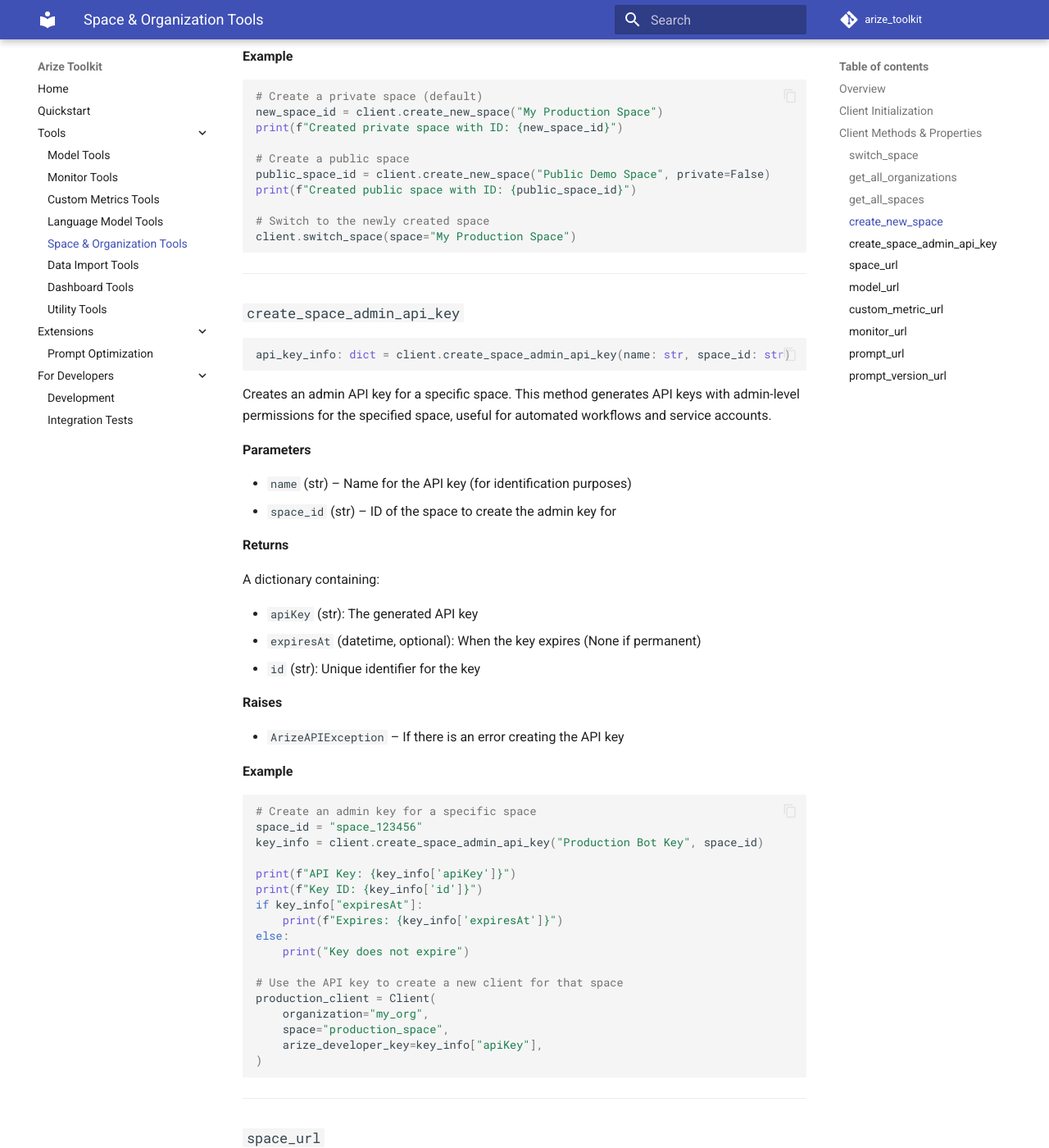
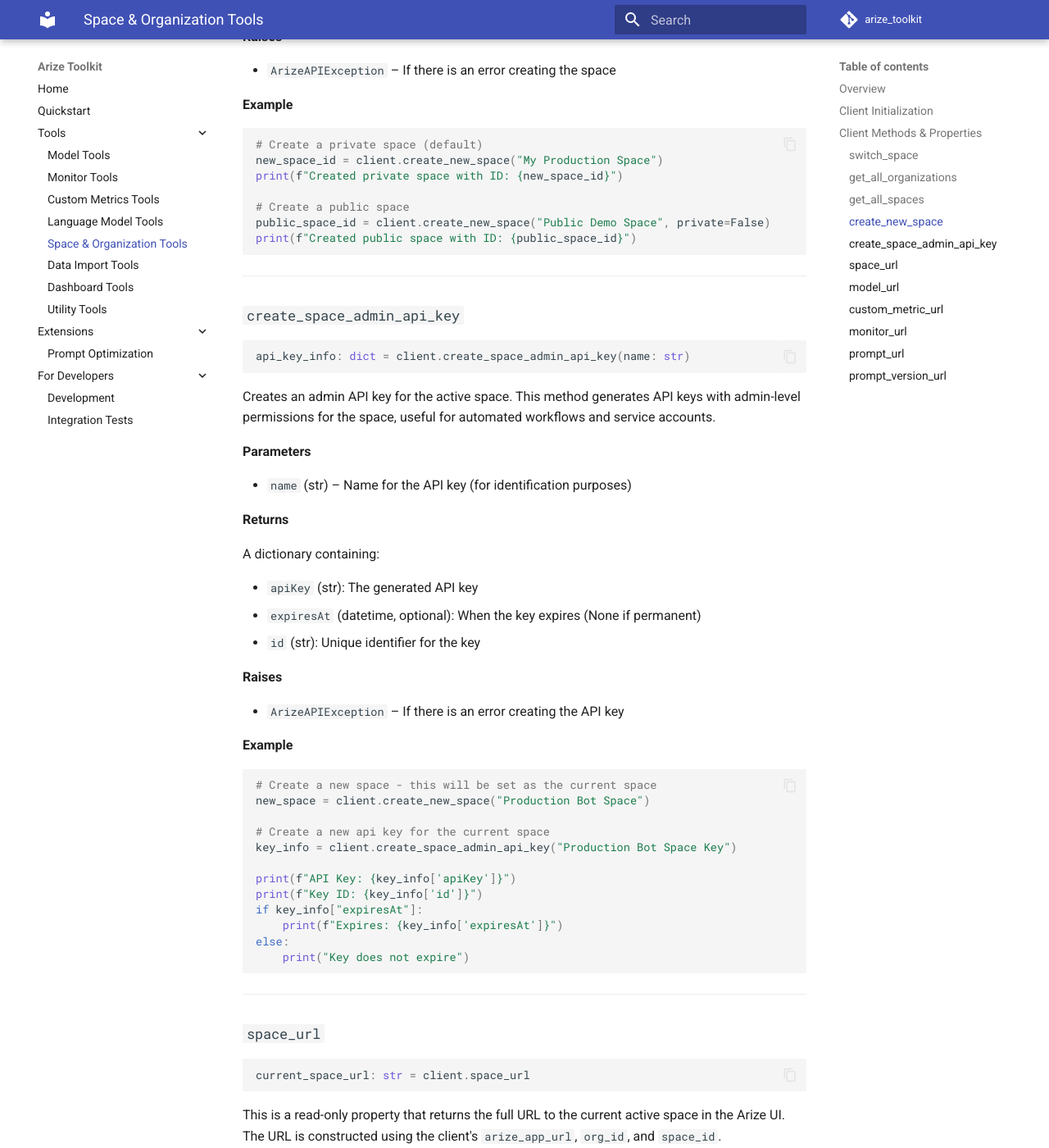
Before and after one commit to duncankmckinnon/arize_toolkit, an MkDocs documentation site: the page built from docs_site/docs/space_and_organization_tools.md, in a window 1280 px wide and 1400 px high, scrolled down 4968 px. Shown: the whole window at 82% size. Built offline with MkDocs 1.6.1 and Material for MkDocs 9.7.7, drawn with Linux system fonts in a browser that asks for light colours; comment, search, counter and statistics services are not loaded; some of the changed text lies outside the part shown.

Commit message:
updating docs

````diff
--- a/docs_site/docs/space_and_organization_tools.md
+++ b/docs_site/docs/space_and_organization_tools.md
@@ -195,6 +195,7 @@
 
 - `name` (str) – Name for the new space
 - `private` (bool, optional) – Whether the space should be private. Defaults to True.
+- `set_as_active` (bool, optional) – Whether the client should switch to the new space. Defaults to True.
 
 **Returns**
 
@@ -214,9 +215,6 @@
 # Create a public space
 public_space_id = client.create_new_space("Public Demo Space", private=False)
 print(f"Created public space with ID: {public_space_id}")
-
-# Switch to the newly created space
-client.switch_space(space="My Production Space")
 ```
 
 ______________________________________________________________________
@@ -224,15 +222,14 @@
 ### `create_space_admin_api_key`
 
 ```python
-api_key_info: dict = client.create_space_admin_api_key(name: str, space_id: str)
+api_key_info: dict = client.create_space_admin_api_key(name: str)
 ```
 
-Creates an admin API key for a specific space. This method generates API keys with admin-level permissions for the specified space, useful for automated workflows and service accounts.
+Creates an admin API key for the active space. This method generates API keys with admin-level permissions for the space, useful for automated workflows and service accounts.
 
 **Parameters**
 
 - `name` (str) – Name for the API key (for identification purposes)
-- `space_id` (str) – ID of the space to create the admin key for
 
 **Returns**
 
@@ -249,9 +246,11 @@
 **Example**
 
 ```python
-# Create an admin key for a specific space
-space_id = "space_123456"
-key_info = client.create_space_admin_api_key("Production Bot Key", space_id)
+# Create a new space - this will be set as the current space
+new_space = client.create_new_space("Production Bot Space")
+
+# Create a new api key for the current space
+key_info = client.create_space_admin_api_key("Production Bot Space Key")
 
 print(f"API Key: {key_info['apiKey']}")
 print(f"Key ID: {key_info['id']}")
@@ -259,13 +258,6 @@
     print(f"Expires: {key_info['expiresAt']}")
 else:
     print("Key does not expire")
-
-# Use the API key to create a new client for that space
-production_client = Client(
-    organization="my_org",
-    space="production_space",
-    arize_developer_key=key_info["apiKey"],
-)
 ```
 
 ______________________________________________________________________
````
